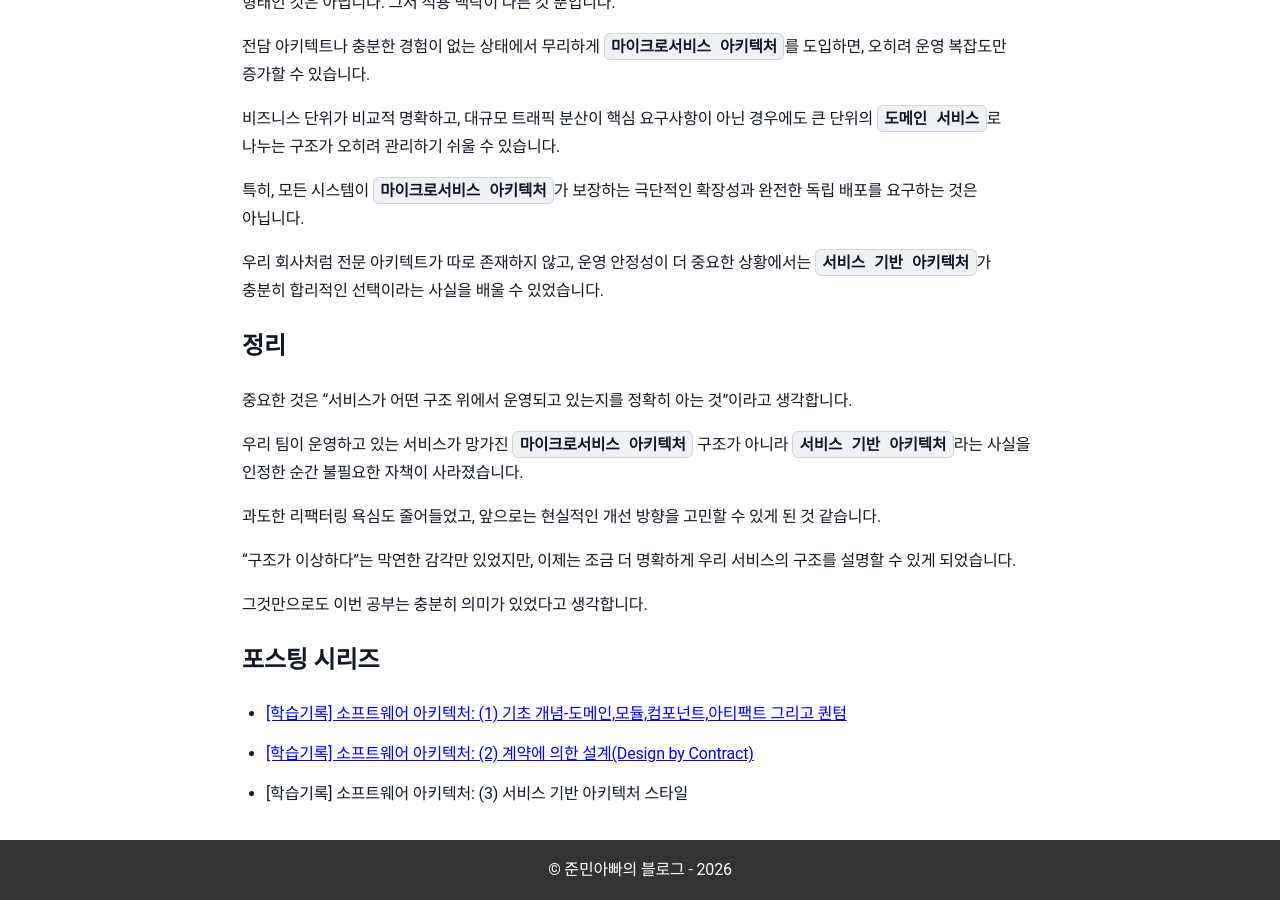
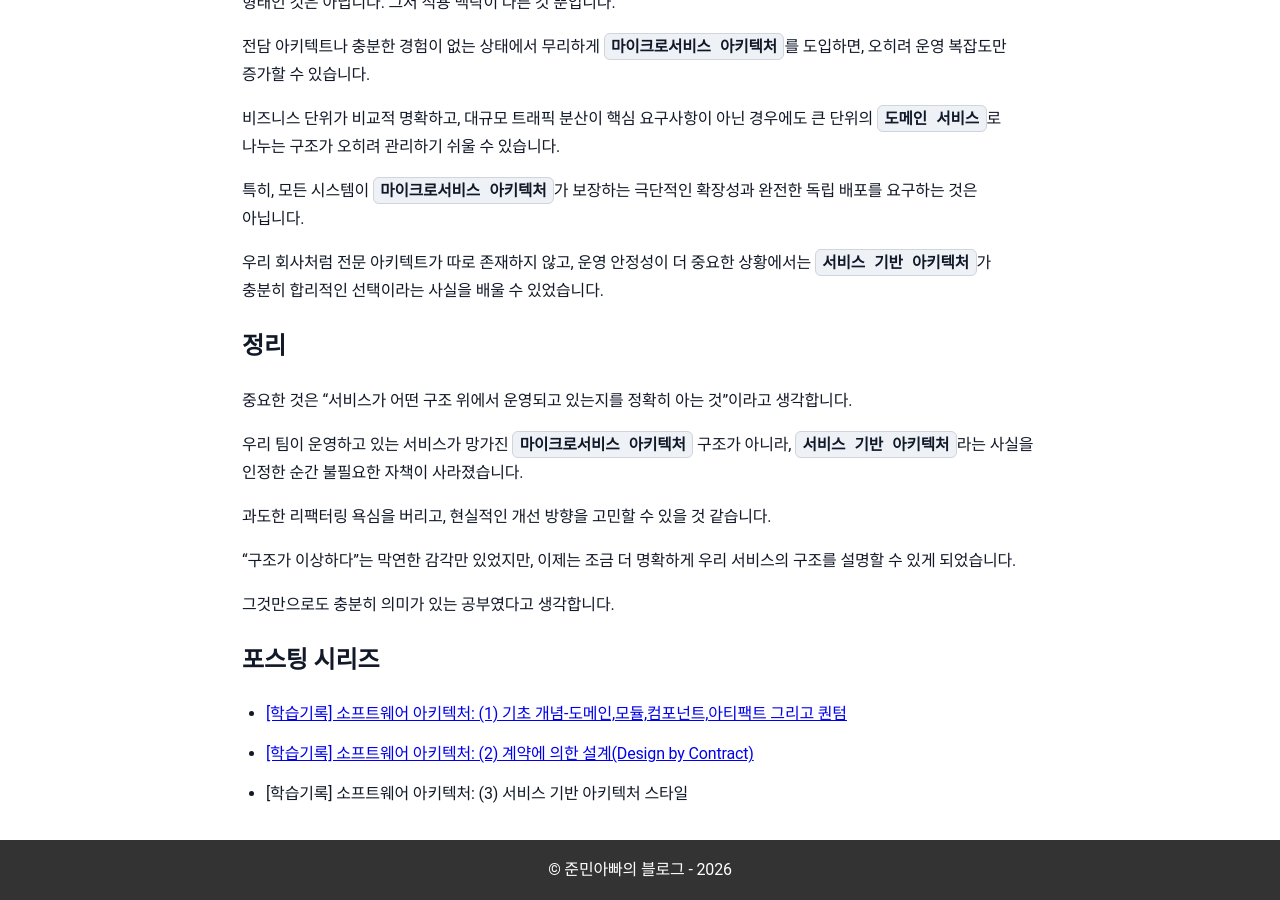
Before and after one commit to sanghoon-lee/sanghoon-lee.github.io, a Jekyll site: the page built from _posts/2026-02-26-ServiceArchDesign.md, in a window 1280 px wide and 900 px high, scrolled down 3389 px. Built offline with Jekyll 4.4.1, drawn with Linux system fonts in a browser that asks for light colours; nearby versions of some CDN libraries; comment, search, counter and statistics services are not loaded.

```diff
--- a/_posts/2026-02-26-ServiceArchDesign.md
+++ b/_posts/2026-02-26-ServiceArchDesign.md
@@ -109,13 +109,13 @@ categories: 학습기록
 
 중요한 것은 “서비스가 어떤 구조 위에서 운영되고 있는지를 정확히 아는 것”이라고 생각합니다.
 
-우리 팀이 운영하고 있는 서비스가 망가진 `마이크로서비스 아키텍처` 구조가 아니라 `서비스 기반 아키텍처`라는 사실을 인정한 순간 불필요한 자책이 사라졌습니다.
+우리 팀이 운영하고 있는 서비스가 망가진 `마이크로서비스 아키텍처` 구조가 아니라, `서비스 기반 아키텍처`라는 사실을 인정한 순간 불필요한 자책이 사라졌습니다.
 
-과도한 리팩터링 욕심도 줄어들었고, 앞으로는 현실적인 개선 방향을 고민할 수 있게 된 것 같습니다.
+과도한 리팩터링 욕심을 버리고, 현실적인 개선 방향을 고민할 수 있을 것 같습니다.
 
 “구조가 이상하다”는 막연한 감각만 있었지만, 이제는 조금 더 명확하게 우리 서비스의 구조를 설명할 수 있게 되었습니다.
 
-그것만으로도 이번 공부는 충분히 의미가 있었다고 생각합니다.
+그것만으로도 충분히 의미가 있는 공부였다고 생각합니다.
 
 ## 포스팅 시리즈
 
```
